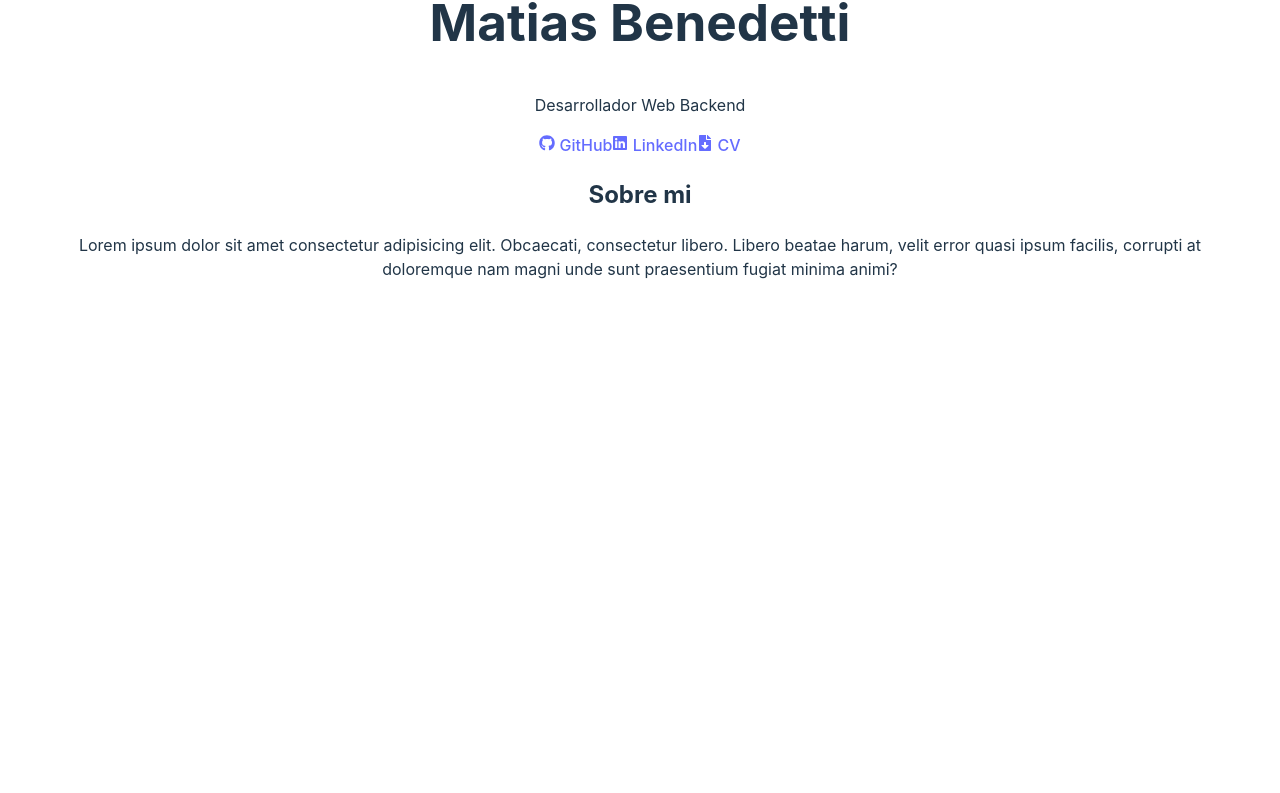
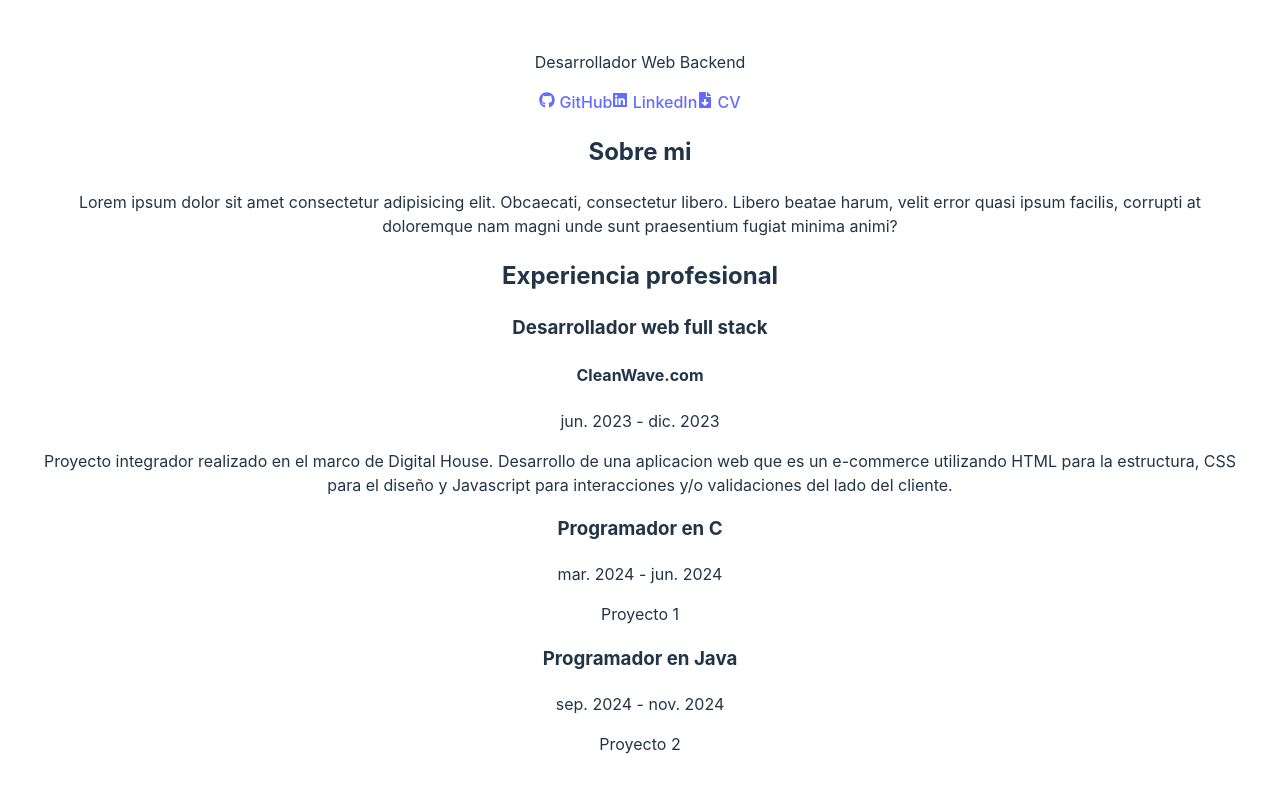
Before and after one commit to MatyBene/portfolio, a React (Vite) app: page / in a window 1280 px wide. Shown: the part 429-1222 px from the top of the page. Before the commit the page ends 800 px from the top, so only its background shows below. Built offline with nearby package versions, Linux system fonts and the light colour scheme.

Commit message:
agrega Experience.tsx

```diff
--- a/index.html
+++ b/index.html
@@ -13,7 +13,7 @@
     </svg>"
     />
     <meta name="viewport" content="width=device-width, initial-scale=1.0" />
-    <title>Portfolio Matias Benedetti</title>
+    <title>Matias Benedetti</title>
   </head>
   <body>
     <div id="root"></div>
--- a/src/App.tsx
+++ b/src/App.tsx
@@ -1,6 +1,7 @@
 import React from "react";
 import { Hero } from "./components/Hero";
 import { About } from "./components/About";
+import { Experience } from "./components/Experience";
 import "./App.css";
 
 function App() {
@@ -9,6 +10,7 @@ function App() {
       <Hero />
       <main>
         <About />
+        <Experience />
       </main>
     </div>
   );
--- /dev/null
+++ b/src/components/Experience.tsx
@@ -0,0 +1,43 @@
+import React from "react";
+
+export function Experience() {
+  const experiences = [
+    {
+      empresa: "CleanWave.com",
+      cargo: "Desarrollador web full stack",
+      periodo: "jun. 2023 - dic. 2023",
+      descripcion:
+        "Proyecto integrador realizado en el marco de Digital House. Desarrollo de una aplicacion web que es un e-commerce utilizando HTML para la estructura, CSS para el diseño y Javascript para interacciones y/o validaciones del lado del cliente.",
+    },
+    {
+      empresa: null,
+      cargo: "Programador en C",
+      periodo: "mar. 2024 - jun. 2024",
+      descripcion: "Proyecto 1",
+    },
+    {
+      empresa: null,
+      cargo: "Programador en Java",
+      periodo: "sep. 2024 - nov. 2024",
+      descripcion: "Proyecto 2",
+    },
+  ];
+
+  return (
+    <section>
+      <h2>Experiencia profesional</h2>
+      <div>
+        {experiences.map((exp, i) => (
+          <div key={i}>
+            <div>
+              <h3>{exp.cargo}</h3>
+              {exp.empresa && <h4>{exp.empresa}</h4>}
+              <span>{exp.periodo}</span>
+              <p>{exp.descripcion}</p>
+            </div>
+          </div>
+        ))}
+      </div>
+    </section>
+  );
+}
```
